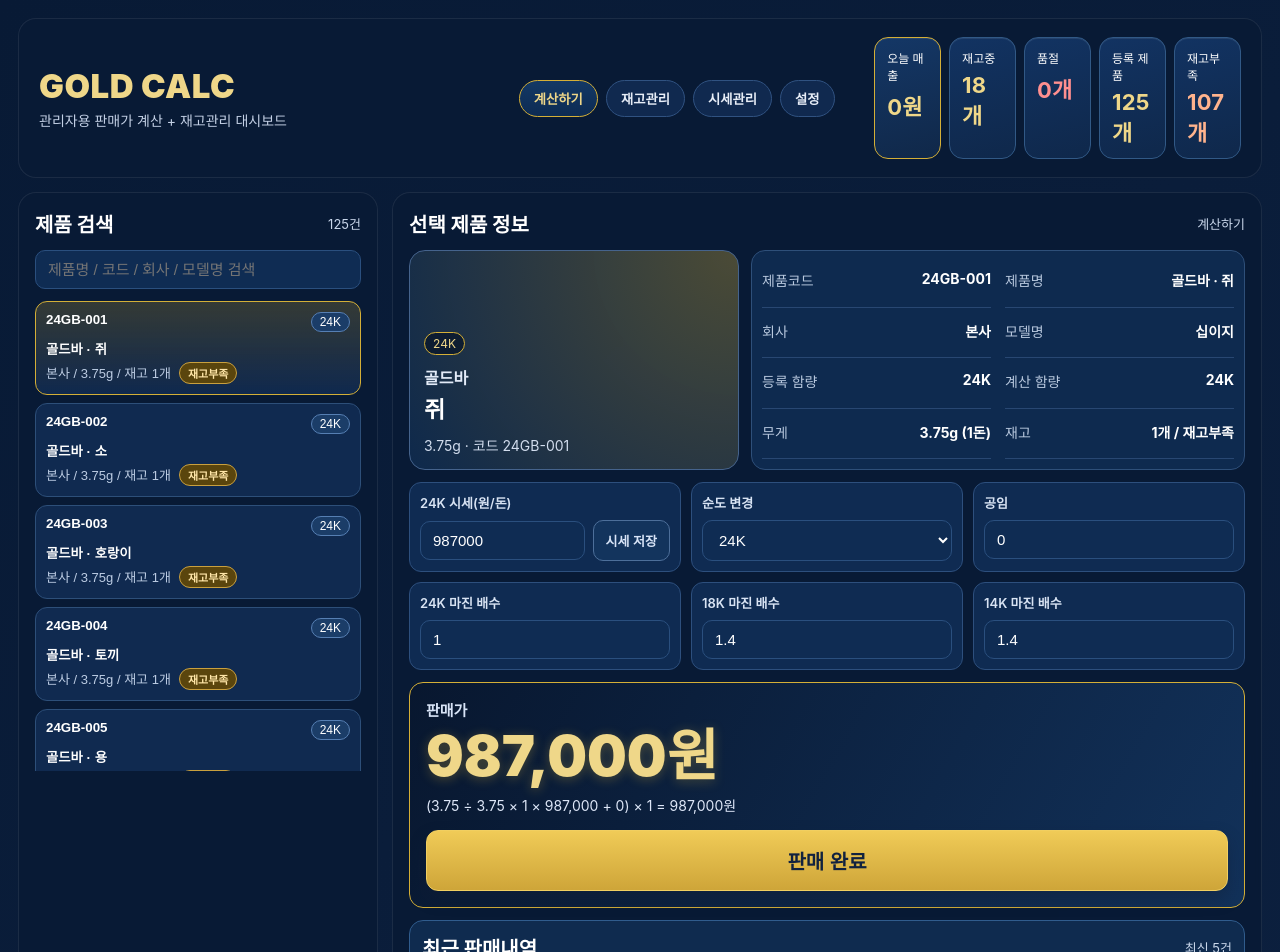
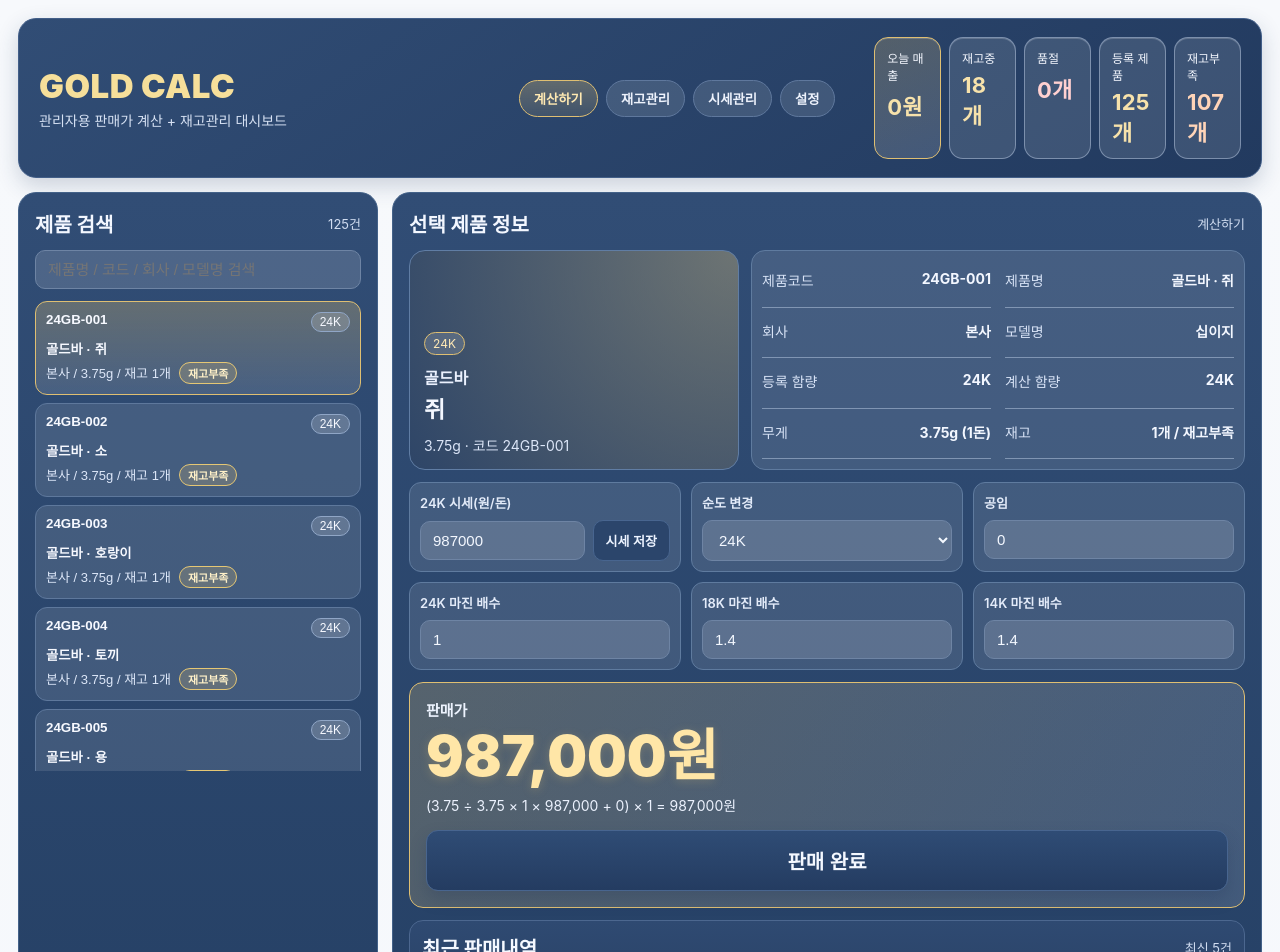
Before and after one commit to rltn33/gold-calc, a React (Vite) app: page / in a window 1280 px wide. Shown: the top 952 px of the page. Built offline with nearby package versions, Linux system fonts and the light colour scheme.

Commit message:
Redesign UI color system to bright 60/30/10 palette

```diff
--- a/src/App.css
+++ b/src/App.css
@@ -1,14 +1,15 @@
 :root {
-  --navy-950: #051327;
-  --navy-900: #0a1f3d;
-  --navy-800: #123160;
-  --gold-500: #d4af37;
-  --gold-300: #efd789;
-  --white-100: #f7f9fc;
-  --white-200: #eef2f8;
-  --text-900: #10233f;
-  --text-700: #314763;
-  --border: #d7deea;
+  --bg-main: #f4f6fa;
+  --bg-surface: #ffffff;
+  --bg-soft: #eef2f7;
+  --navy-900: #1f3558;
+  --navy-800: #2a456d;
+  --navy-700: #39567f;
+  --gold-500: #cfa646;
+  --gold-400: #dfbf72;
+  --text-900: #1e2f48;
+  --text-700: #4b5f7d;
+  --border: #d9e1ed;
 }
 
 * { box-sizing: border-box; }
@@ -16,7 +17,7 @@
 body {
   margin: 0;
   font-family: "Pretendard", "Noto Sans KR", -apple-system, BlinkMacSystemFont, "Segoe UI", sans-serif;
-  background: linear-gradient(140deg, #081a35 0%, #102649 55%, #f6f8fc 55%, #f6f8fc 100%);
+  background: linear-gradient(180deg, #f7f9fc 0%, #f0f4fa 100%);
   color: var(--text-900);
 }
 
@@ -32,11 +33,10 @@ body {
 .search-panel,
 .product-panel,
 .inventory-panel {
-  border: 1px solid rgba(255, 255, 255, 0.08);
+  border: 1px solid var(--border);
   border-radius: 18px;
-  background: rgba(9, 27, 54, 0.92);
-  backdrop-filter: blur(4px);
-  color: #fff;
+  background: var(--bg-surface);
+  color: var(--text-900);
 }
 
 .topbar {
@@ -45,16 +45,20 @@ body {
   grid-template-columns: 1.2fr 1fr 1fr;
   align-items: center;
   gap: 14px;
+  background: linear-gradient(145deg, #314d75, #223a5f);
+  border-color: #435f89;
+  color: #f5f8ff;
+  box-shadow: 0 8px 22px rgba(31, 53, 88, 0.2);
 }
 
 .logo {
   font-size: 33px;
   font-weight: 900;
   letter-spacing: 0.5px;
-  color: var(--gold-300);
+  color: #f6df9a;
 }
 
-.subtitle { color: #c3d0e5; margin-top: 4px; font-size: 14px; }
+.subtitle { color: #d6e1f3; margin-top: 4px; font-size: 14px; }
 
 .menu-tabs {
   display: flex;
@@ -64,9 +68,9 @@ body {
 }
 
 .menu-tab {
-  border: 1px solid #305281;
-  background: #10294f;
-  color: #e7edf7;
+  border: 1px solid #5f789d;
+  background: rgba(245, 248, 255, 0.12);
+  color: #edf2fc;
   border-radius: 999px;
   padding: 8px 14px;
   cursor: pointer;
@@ -74,9 +78,9 @@ body {
 }
 
 .menu-tab.active {
-  border-color: var(--gold-500);
-  color: var(--gold-300);
-  background: linear-gradient(180deg, #133865, #0d2b53);
+  border-color: var(--gold-400);
+  color: #ffe9b2;
+  background: linear-gradient(180deg, rgba(223, 191, 114, 0.3), rgba(223, 191, 114, 0.12));
 }
 
 .header-stats {
@@ -86,21 +90,21 @@ body {
 }
 
 .stat-card {
-  background: linear-gradient(165deg, #123362, #0f284b);
-  border: 1px solid #315986;
+  background: rgba(245, 248, 255, 0.12);
+  border: 1px solid rgba(199, 215, 239, 0.45);
   border-radius: 14px;
   padding: 11px 12px;
   display: flex;
   flex-direction: column;
   gap: 6px;
   font-size: 12px;
-  box-shadow: inset 0 1px 0 rgba(255, 255, 255, 0.08);
+  box-shadow: inset 0 1px 0 rgba(255, 255, 255, 0.18);
 }
 
-.stat-card b { color: var(--gold-300); font-size: 22px; letter-spacing: 0.2px; }
-.stat-card.kpi-sales { border-color: var(--gold-500); background: linear-gradient(165deg, #143766, #102849); }
-.stat-card.warning b { color: #ffb38d; }
-.stat-card.danger b { color: #ff8f8f; }
+.stat-card b { color: #f7e2ab; font-size: 22px; letter-spacing: 0.2px; }
+.stat-card.kpi-sales { border-color: var(--gold-400); background: linear-gradient(160deg, rgba(223, 191, 114, 0.24), rgba(245, 248, 255, 0.14)); }
+.stat-card.warning b { color: #ffd4b8; }
+.stat-card.danger b { color: #ffd0d0; }
 
 .dashboard-main {
   display: grid;
@@ -113,6 +117,13 @@ body {
 .product-panel,
 .inventory-panel { padding: 16px; }
 
+.search-panel,
+.product-panel {
+  background: linear-gradient(180deg, #314d75 0%, #264166 100%);
+  border-color: #446289;
+  color: #f3f7ff;
+}
+
 .panel-head {
   display: flex;
   justify-content: space-between;
@@ -121,14 +132,14 @@ body {
   margin-bottom: 12px;
 }
 
-.panel-head h2 { margin: 0; font-size: 20px; color: #fff; }
-.panel-head span { color: #c8d6ea; font-size: 13px; }
+.panel-head h2 { margin: 0; font-size: 20px; color: inherit; }
+.panel-head span { color: #d0dcf0; font-size: 13px; }
 
 .field {
   width: 100%;
-  border: 1px solid #2a4f7e;
-  background: #0f2c53;
-  color: #fff;
+  border: 1px solid #6e84a4;
+  background: rgba(255, 255, 255, 0.14);
+  color: #f4f8ff;
   border-radius: 10px;
   padding: 10px 12px;
   font-size: 15px;
@@ -144,9 +155,9 @@ body {
 }
 
 .product-item {
-  border: 1px solid #2d4f79;
-  background: #102a50;
-  color: #fff;
+  border: 1px solid #5e789c;
+  background: rgba(255, 255, 255, 0.11);
+  color: #f7f9ff;
   border-radius: 12px;
   padding: 10px;
   text-align: left;
@@ -154,14 +165,14 @@ body {
 }
 
 .product-item.active {
-  border-color: var(--gold-500);
-  background: linear-gradient(180deg, rgba(212, 175, 55, 0.22), rgba(16, 42, 80, 0.95));
+  border-color: var(--gold-400);
+  background: linear-gradient(180deg, rgba(223, 191, 114, 0.3), rgba(255, 255, 255, 0.12));
 }
 
 .item-top { display: flex; justify-content: space-between; }
-.badge { background: #1b3d68; border: 1px solid #567fb3; padding: 2px 8px; border-radius: 999px; font-size: 12px; }
+.badge { background: rgba(255, 255, 255, 0.16); border: 1px solid #90a6c6; padding: 2px 8px; border-radius: 999px; font-size: 12px; }
 .item-name { margin-top: 7px; font-weight: 700; }
-.item-sub { margin-top: 4px; color: #bccce3; font-size: 13px; }
+.item-sub { margin-top: 4px; color: #dde7f8; font-size: 13px; }
 .stock-badge {
   margin-left: 8px;
   border-radius: 999px;
@@ -171,9 +182,9 @@ body {
   display: inline-flex;
   align-items: center;
 }
-.stock-badge.instock { background: #173e6e; border: 1px solid #4d79ac; color: #dceafb; }
-.stock-badge.low { background: #5a450d; border: 1px solid #c9a03e; color: #ffe6a8; }
-.stock-badge.soldout { background: #57232d; border: 1px solid #bf5b6f; color: #ffc1ce; }
+.stock-badge.instock { background: rgba(126, 170, 126, 0.2); border: 1px solid #98c698; color: #ecfced; }
+.stock-badge.low { background: rgba(223, 191, 114, 0.22); border: 1px solid #e5c774; color: #fff1c8; }
+.stock-badge.soldout { background: rgba(199, 120, 120, 0.22); border: 1px solid #d89b9b; color: #ffe1e1; }
 
 .product-overview {
   display: grid;
@@ -183,10 +194,10 @@ body {
 
 .image-wrap {
   border-radius: 16px;
-  border: 1px solid #45638c;
+  border: 1px solid #607da4;
   min-height: 220px;
   padding: 14px;
-  background: radial-gradient(circle at top right, rgba(212, 175, 55, 0.33), rgba(14, 41, 76, 1));
+  background: radial-gradient(circle at top right, rgba(223, 191, 114, 0.35), rgba(46, 69, 103, 0.95));
   display: flex;
   flex-direction: column;
   justify-content: end;
@@ -197,35 +208,35 @@ body {
   font-size: 12px;
   border-radius: 999px;
   padding: 3px 8px;
-  background: rgba(8, 20, 40, 0.7);
-  border: 1px solid var(--gold-500);
-  color: var(--gold-300);
+  background: rgba(255, 255, 255, 0.14);
+  border: 1px solid var(--gold-400);
+  color: #ffe9b5;
 }
 
-.image-title { margin-top: 10px; color: #e3ebf8; font-weight: 600; }
+.image-title { margin-top: 10px; color: #ebf1fe; font-weight: 600; }
 .image-name { font-size: 23px; font-weight: 800; margin-top: 2px; }
-.image-meta { color: #d2ddee; margin-top: 10px; font-size: 14px; }
+.image-meta { color: #dce6f8; margin-top: 10px; font-size: 14px; }
 
 .info-grid {
-  border: 1px solid #2e4f79;
+  border: 1px solid #5f7b9f;
   border-radius: 14px;
   padding: 10px;
   display: grid;
   grid-template-columns: 1fr 1fr;
   gap: 4px 14px;
-  background: #0e2a4f;
+  background: rgba(255, 255, 255, 0.1);
 }
 
 .info-row {
   padding: 9px 0;
-  border-bottom: 1px solid #284772;
+  border-bottom: 1px solid rgba(202, 218, 240, 0.45);
   display: flex;
   justify-content: space-between;
   gap: 12px;
   font-size: 14px;
 }
 
-.info-row span { color: #b8c8de; }
+.info-row span { color: #d8e3f6; }
 
 .calc-grid {
   margin-top: 12px;
@@ -235,28 +246,28 @@ body {
 }
 
 .calc-card {
-  border: 1px solid #2d4f7d;
-  background: #0f2b52;
+  border: 1px solid #5f7b9f;
+  background: rgba(255, 255, 255, 0.1);
   border-radius: 12px;
   padding: 10px;
 }
 
-.calc-card label { display: block; margin-bottom: 8px; color: #d8e3f3; font-size: 13px; font-weight: 600; }
+.calc-card label { display: block; margin-bottom: 8px; color: #e3ebf9; font-size: 13px; font-weight: 600; }
 
 .price-box {
   margin-top: 12px;
-  border: 1px solid var(--gold-500);
-  background: linear-gradient(120deg, rgba(8, 23, 47, 0.95), rgba(19, 52, 94, 0.9));
+  border: 1px solid var(--gold-400);
+  background: linear-gradient(120deg, rgba(223, 191, 114, 0.24), rgba(255, 255, 255, 0.13));
   border-radius: 14px;
   padding: 16px;
 }
 
-.price-label { color: #d8e4f7; font-weight: 700; font-size: 15px; }
-.price-value { color: var(--gold-300); font-weight: 900; font-size: 56px; margin-top: 6px; line-height: 1.1; text-shadow: 0 2px 12px rgba(212, 175, 55, 0.32); }
-.formula { margin-top: 8px; color: #dde6f7; font-size: 14px; line-height: 1.45; }
+.price-label { color: #edf3fe; font-weight: 700; font-size: 15px; }
+.price-value { color: #ffe6a7; font-weight: 900; font-size: 56px; margin-top: 6px; line-height: 1.1; text-shadow: 0 2px 10px rgba(223, 191, 114, 0.25); }
+.formula { margin-top: 8px; color: #ebf1fd; font-size: 14px; line-height: 1.45; }
 
 .inventory-panel {
-  background: #f9fbff;
+  background: var(--bg-surface);
   color: var(--text-900);
   border: 1px solid var(--border);
 }
@@ -264,25 +275,24 @@ body {
 .inventory-panel .panel-head h2 { color: var(--text-900); }
 .inventory-panel .panel-head span { color: var(--text-700); }
 
-
 .sale-button {
   margin-top: 14px;
   width: 100%;
-  border: 1px solid #f1cf61;
-  background: linear-gradient(180deg, #f0cb57, #cea539);
-  color: #11223f;
+  border: 1px solid #48658f;
+  background: linear-gradient(180deg, #2f4c75, #243c61);
+  color: #f4f8ff;
   border-radius: 12px;
   padding: 15px 14px;
   font-size: 20px;
   font-weight: 800;
   cursor: pointer;
-  box-shadow: 0 8px 16px rgba(16, 30, 53, 0.35);
+  box-shadow: 0 8px 16px rgba(31, 53, 88, 0.25);
   transition: transform 0.15s ease, box-shadow 0.15s ease;
 }
 
 .sale-button:hover:not(:disabled) {
   transform: translateY(-1px);
-  box-shadow: 0 10px 20px rgba(16, 30, 53, 0.45);
+  box-shadow: 0 10px 20px rgba(31, 53, 88, 0.32);
 }
 
 .sale-button:disabled {
@@ -292,10 +302,11 @@ body {
 
 .recent-sales-card {
   margin-top: 12px;
-  border: 1px solid #305c8d;
-  background: #0f2b4f;
+  border: 1px solid #4c678f;
+  background: linear-gradient(180deg, #2f4a72, #284164);
   border-radius: 14px;
   padding: 12px;
+  color: #f4f8ff;
 }
 
 .recent-sales-list {
@@ -304,20 +315,20 @@ body {
 }
 
 .recent-sale-item {
-  border: 1px solid #2b527f;
+  border: 1px solid #6784ab;
   border-radius: 10px;
   padding: 10px 12px;
-  background: #12345e;
+  background: rgba(255, 255, 255, 0.1);
   display: flex;
   justify-content: space-between;
   align-items: center;
   gap: 8px;
 }
 
-.recent-sale-item b { color: #edf3ff; }
-.recent-sale-item div { color: #bdd0ea; font-size: 12px; margin-top: 2px; }
-.recent-sale-item strong { color: var(--gold-300); white-space: nowrap; }
-.recent-sales-empty { color: #c8d7ed; font-size: 14px; padding: 4px 2px; }
+.recent-sale-item b { color: #f4f8ff; }
+.recent-sale-item div { color: #d9e3f5; font-size: 12px; margin-top: 2px; }
+.recent-sale-item strong { color: #ffe29e; white-space: nowrap; }
+.recent-sales-empty { color: #d9e4f7; font-size: 14px; padding: 4px 2px; }
 
 .sales-log-wrap {
   margin-top: 14px;
@@ -329,7 +340,6 @@ body {
 
 .table-wrap { overflow: auto; border: 1px solid var(--border); border-radius: 12px; }
 
-
 .inline-field-wrap {
   display: flex;
   gap: 8px;
@@ -337,9 +347,9 @@ body {
 }
 
 .sub-button {
-  border: 1px solid #4d6f9a;
-  background: #13345d;
-  color: #d8e4f7;
+  border: 1px solid #48658f;
+  background: #2b456b;
+  color: #ecf3ff;
   border-radius: 10px;
   padding: 10px 12px;
   font-size: 13px;
@@ -372,9 +382,9 @@ body {
 
 table { width: 100%; border-collapse: collapse; min-width: 980px; }
 th, td { padding: 12px 12px; border-bottom: 1px solid #e6ebf4; text-align: left; font-size: 14px; line-height: 1.45; }
-thead th { background: #e9effa; color: #233b62; position: sticky; top: 0; z-index: 1; }
-.inventory-panel tbody tr:hover { background: #f6faff; }
-.selected-row { background: #fff4d3; }
+thead th { background: #edf2f9; color: #2a456c; position: sticky; top: 0; z-index: 1; }
+.inventory-panel tbody tr:hover { background: #f6f9ff; }
+.selected-row { background: #fff6df; }
 
 @media (max-width: 1240px) {
   .topbar { grid-template-columns: 1fr; }
```
